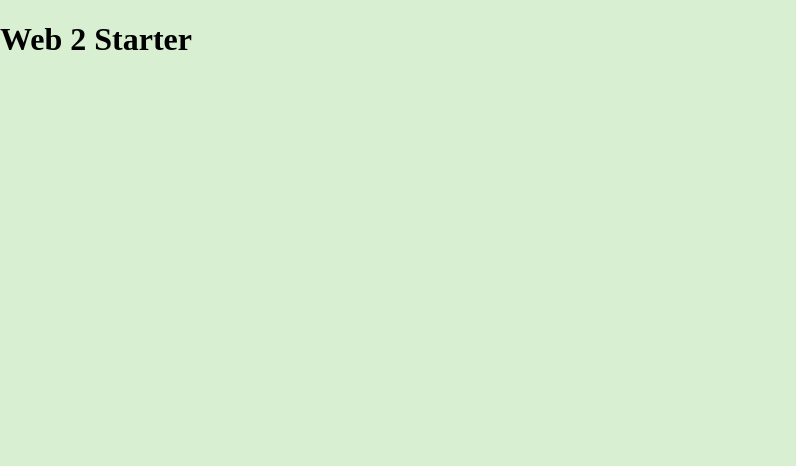
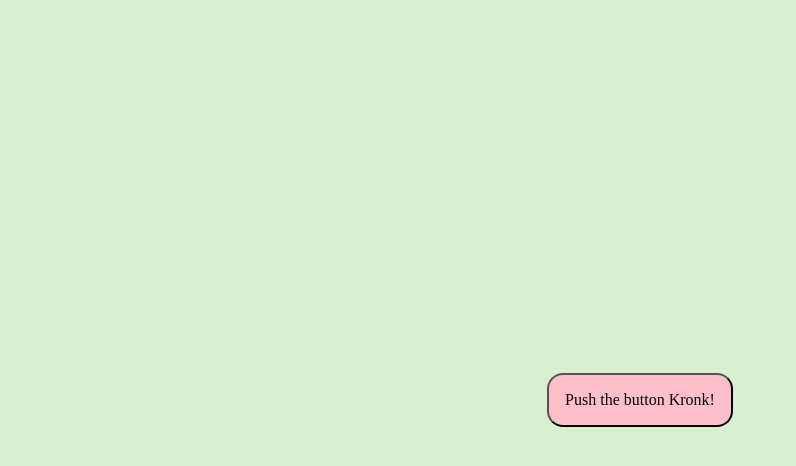
Before and after one commit to HGreen9/web2-pen-project-people, a plain HTML site: page index.html in a window 1280 px wide. Shown: the whole page, without its empty margins (0-796 px from the left). Drawn offline with nearby package versions, Linux system fonts and the light colour scheme.

Commit message:
confetti

```diff
--- a/index.html
+++ b/index.html
@@ -3,7 +3,7 @@
 <head>
     <meta charset="UTF-8">
     <meta name="viewport" content="width=device-width, initial-scale=1.0">
-    <title>Web 2 Starter</title>
+    <title>Web 2 pen to project to people</title>
 
 <!-- Favicons -->
 <link rel="icon" href="/favicons/favicon.ico" sizes="32x32">
@@ -14,13 +14,17 @@
      <link rel="stylesheet" href="https://cdnjs.cloudflare.com/ajax/libs/normalize/8.0.1/normalize.min.css">
     <link rel="stylesheet" href="style.css">
 
+    <!-- Confetti Library -->
+     <link rel=confetti herf="https://confettijs.org/confetti.min.js">
+
     <!-- scripts -->
      <script src="script.js" defer></script>
 
 </head>
 <body>
 
-<h1> Web 2 Starter</h1>
+    <!-- Code for Confetti  -->
+    <button id="confetti"> Push the button Kronk! </button>
 
 </body>
 </html>
--- a/script.js
+++ b/script.js
@@ -1,2 +1,14 @@
 // website loaded?
-console.log("👍 Okay");
+// console.log("👍 Okay");
+
+// Pass in the id of an element
+let confetti = new Confetti('confetti');
+
+console.log(confetti);
+
+// Edit given parameters
+confetti.setCount(100);
+confetti.setSize(10);
+confetti.setPower(100);
+confetti.setFade(false);
+confetti.destroyTarget(false);
--- a/style.css
+++ b/style.css
@@ -7,4 +7,13 @@
 /* temp bg color */
 body {
     background: #d8f0d1;
+    display: grid;
+    place-items: center;
+    height: 100vh;
   }
+
+  #confetti {
+    background-color: pink;
+    padding: 1em;
+    border-radius: 1em;
+  }
```
Also changed, not shown: 1 other file.
